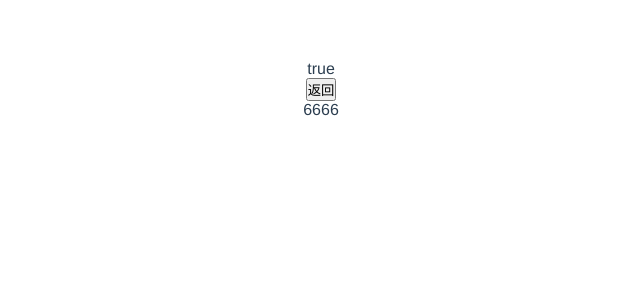
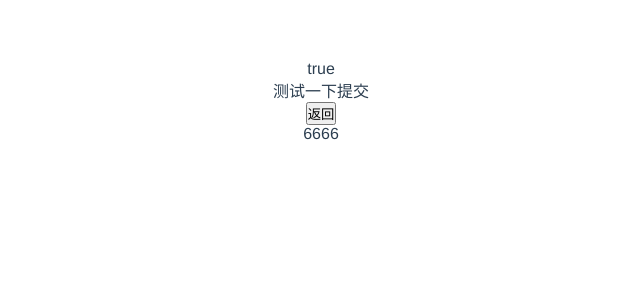
Before and after one commit to renmfe/outstanding, a Vue app: page /#/detail in a window 1280 px wide. Shown: the top 300 px of the page, without its empty margins (319-959 px from the left). Built offline with nearby package versions, Linux system fonts and the light colour scheme.

Commit message:
测试一下提交

```diff
--- a/src/components/Detail.vue
+++ b/src/components/Detail.vue
@@ -1,6 +1,7 @@
 <template>
   <div>
 <p>{{this.test}}</p>
+<p>测试一下提交</p>
 <button @click="back">返回</button>
   </div>
 </template>
```
